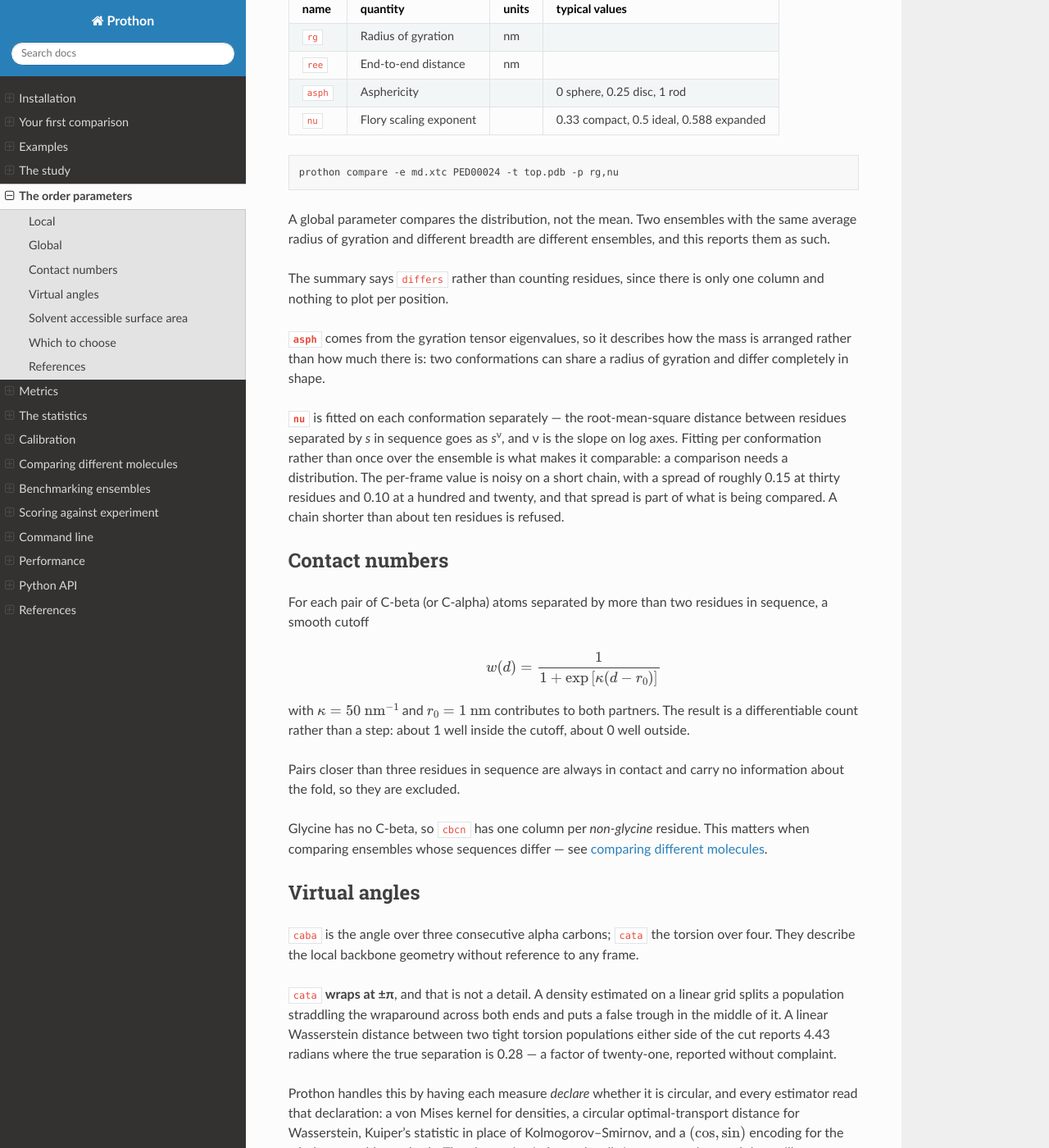
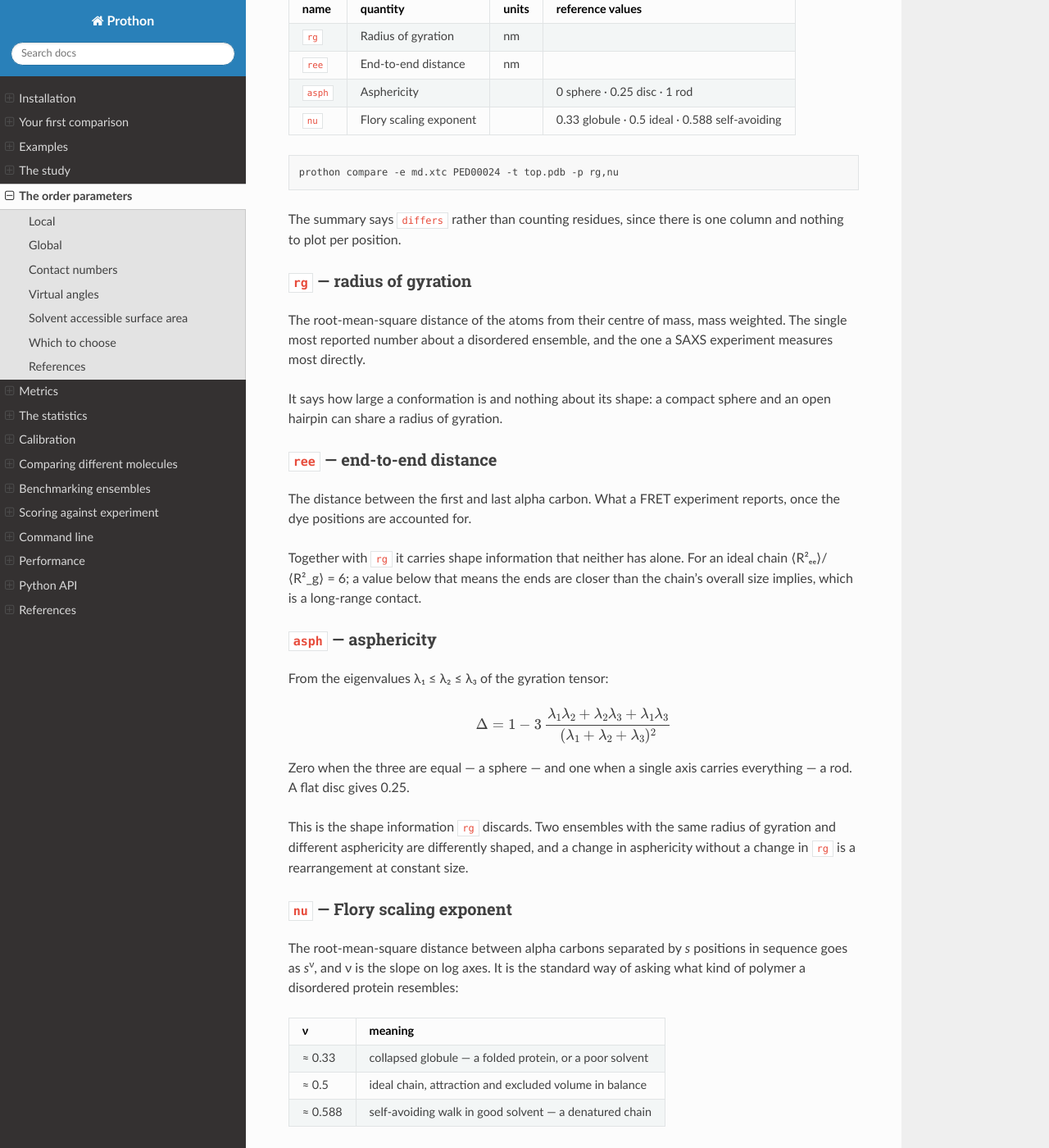
Before and after one commit to aai-research-lab/Prothon, a Sphinx documentation site: the page built from docs/order_parameters.md, in a window 1280 px wide and 1400 px high, scrolled down 1057 px. Shown: the whole window at 82% size. Built offline with Sphinx 7.4.7 and the Read the Docs theme 3.1.0, drawn with Linux system fonts in a browser that asks for light colours; the version number could not be read and is left out; some of the changed text lies outside the part shown.

Commit message:
what-each-global-parameter-actually-measures
The page listed the four new parameters in a table and left a reader to know
what a Flory exponent is. Somebody reaching for `-p nu` because it appeared in
`prothon info` should be able to find out what it means and what value to
expect.

Each now has a section: what it measures, what it does not, and the reference
values. The radius of gyration says how large a conformation is and nothing
about its shape. The end-to-end distance carries shape information alongside
it, since the ratio of their squares is 6 for an ideal chain and less when the
ends are closer than the overall size implies. Asphericity is the shape
information the radius of gyration discards -- a sphere and a rod can share
one. The Flory exponent says what kind of polymer the chain resembles, with the
three reference values and the range measured experimentally.

**On fitting the exponent per conformation**, which is the one choice here that
is not the obvious one: the usual practice fits once to the
ensemble-averaged internal scaling profile, which gives a number and no
distribution, and a comparison needs a distribution. The page says so, and
cites the work showing that the variation across an ensemble is real rather
than fitting noise -- compact and expanded conformations in one ensemble
genuinely have different exponents.

Five references added: Flory, Le Guillou and Zinn-Justin for the exponents,
Hofmann for the measured values, Baul and Chakraborty for the per-conformation
variation, Rudnick and Gaspari for asphericity.

A closing paragraph says what comparing these adds over reporting a mean and a
standard deviation, which is the only part of this that is Prothon's rather
than the field's: the distributions are compared, and the smallest difference
the sampling can resolve is reported beside the answer.

````diff
--- a/docs/order_parameters.md
+++ b/docs/order_parameters.md
@@ -34,37 +34,93 @@ method (Aina, Hsueh and Plotkin 2023).
 
 One column: a single number per conformation, describing the whole molecule.
 These say *whether* two ensembles differ in overall size or shape, which is
-what a paper on a disordered protein usually reports.
+what a study of a disordered protein usually reports.
 
-| name | quantity | units | typical values |
+| name | quantity | units | reference values |
 |---|---|---|---|
 | `rg` | Radius of gyration | nm | |
 | `ree` | End-to-end distance | nm | |
-| `asph` | Asphericity | | 0 sphere, 0.25 disc, 1 rod |
-| `nu` | Flory scaling exponent | | 0.33 compact, 0.5 ideal, 0.588 expanded |
+| `asph` | Asphericity | | 0 sphere · 0.25 disc · 1 rod |
+| `nu` | Flory scaling exponent | | 0.33 globule · 0.5 ideal · 0.588 self-avoiding |
 
 ```bash
 prothon compare -e md.xtc PED00024 -t top.pdb -p rg,nu
 ```
 
-A global parameter compares the distribution, not the mean. Two ensembles with
-the same average radius of gyration and different breadth are different
-ensembles, and this reports them as such.
+The summary says `differs` rather than counting residues, since there is one
+column and nothing to plot per position.
 
-The summary says `differs` rather than counting residues, since there is only
-one column and nothing to plot per position.
+### `rg` — radius of gyration
 
-**`asph`** comes from the gyration tensor eigenvalues, so it describes how the
-mass is arranged rather than how much there is: two conformations can share a
-radius of gyration and differ completely in shape.
+The root-mean-square distance of the atoms from their centre of mass, mass
+weighted. The single most reported number about a disordered ensemble, and the
+one a SAXS experiment measures most directly.
 
-**`nu`** is fitted on each conformation separately — the root-mean-square
-distance between residues separated by *s* in sequence goes as *s*<sup>ν</sup>,
-and ν is the slope on log axes. Fitting per conformation rather than once over
-the ensemble is what makes it comparable: a comparison needs a distribution.
-The per-frame value is noisy on a short chain, with a spread of roughly 0.15 at
-thirty residues and 0.10 at a hundred and twenty, and that spread is part of
-what is being compared. A chain shorter than about ten residues is refused.
+It says how large a conformation is and nothing about its shape: a compact
+sphere and an open hairpin can share a radius of gyration.
+
+### `ree` — end-to-end distance
+
+The distance between the first and last alpha carbon. What a FRET experiment
+reports, once the dye positions are accounted for.
+
+Together with `rg` it carries shape information that neither has alone. For an
+ideal chain ⟨R²ₑₑ⟩/⟨R²_g⟩ = 6; a value below that means the ends are closer
+than the chain's overall size implies, which is a long-range contact.
+
+### `asph` — asphericity
+
+From the eigenvalues λ₁ ≤ λ₂ ≤ λ₃ of the gyration tensor:
+
+$$
+\Delta = 1 - 3\,\frac{\lambda_1\lambda_2 + \lambda_2\lambda_3 + \lambda_1\lambda_3}
+                       {(\lambda_1 + \lambda_2 + \lambda_3)^2}
+$$
+
+Zero when the three are equal — a sphere — and one when a single axis carries
+everything — a rod. A flat disc gives 0.25.
+
+This is the shape information `rg` discards. Two ensembles with the same
+radius of gyration and different asphericity are differently shaped, and a
+change in asphericity without a change in `rg` is a rearrangement at constant
+size.
+
+### `nu` — Flory scaling exponent
+
+The root-mean-square distance between alpha carbons separated by *s* positions
+in sequence goes as *s*<sup>ν</sup>, and ν is the slope on log axes. It is the
+standard way of asking what kind of polymer a disordered protein resembles:
+
+| ν | meaning |
+|---|---|
+| ≈ 0.33 | collapsed globule — a folded protein, or a poor solvent |
+| ≈ 0.5 | ideal chain, attraction and excluded volume in balance |
+| ≈ 0.588 | self-avoiding walk in good solvent — a denatured chain |
+
+Measured values sit between these. Unfolded proteins in water average about
+0.46 and rise toward 0.6 in denaturant (Hofmann et al. 2012).
+
+**Prothon fits ν on each conformation rather than once over the ensemble.**
+The usual practice is a single fit to the ensemble-averaged internal scaling
+profile, which gives one number and no distribution — and a comparison needs a
+distribution. Fitting per conformation gives one, and it is not merely noise
+around the mean: a single ensemble can hold compact and expanded conformations
+with genuinely different exponents (Baul and Chakraborty 2024).
+
+The per-conformation value is noisy, and the noise is real rather than an
+artefact of the fit — a spread of roughly 0.15 at thirty residues and 0.10 at a
+hundred and twenty. That spread is part of what two ensembles are compared on.
+A chain shorter than about ten residues is refused rather than fitted through
+too few points.
+
+### What comparing them adds
+
+Reporting ⟨Rg⟩ ± SD and comparing the means is the usual practice. Prothon
+compares the distributions, and reports the smallest difference the sampling
+can resolve beside the result — so two ensembles with the same mean radius of
+gyration and different breadth are correctly reported as different, and a
+difference smaller than two halves of one ensemble show against each other is
+reported as unresolvable.
 
 ## Contact numbers
 
````
Also changed, not shown: docs/references.md (+24 -0 lines).
